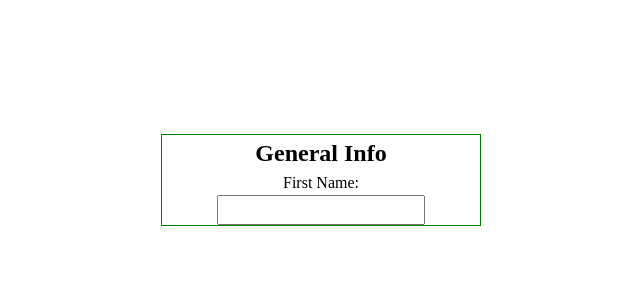
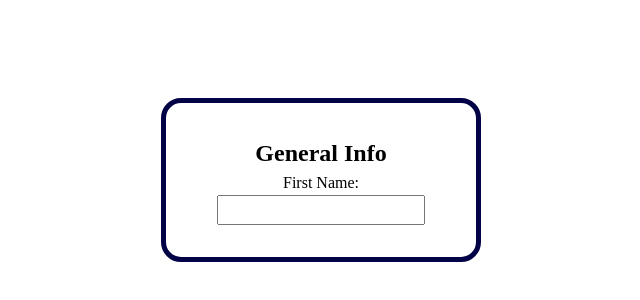
Before and after one commit to spyguyl2/TOP-react-cv, a React (Vite) app: page / in a window 1280 px wide. Shown: the part 220-520 px from the top of the page, without its empty margins (319-959 px from the left). Built offline with nearby package versions, Linux system fonts and the light colour scheme.

Commit message:
Adjust border. Add padding

```diff
--- a/src/styles/Card.css
+++ b/src/styles/Card.css
@@ -2,6 +2,8 @@
   display: flex;
   flex-direction: column;
   align-items: center;
-  border: 1px solid green;
+  border: 5px solid rgb(2, 2, 71);
+  border-radius: 20px;
+  padding: 2rem;
   width: clamp(10rem, 20rem, 30rem);
 }
```
